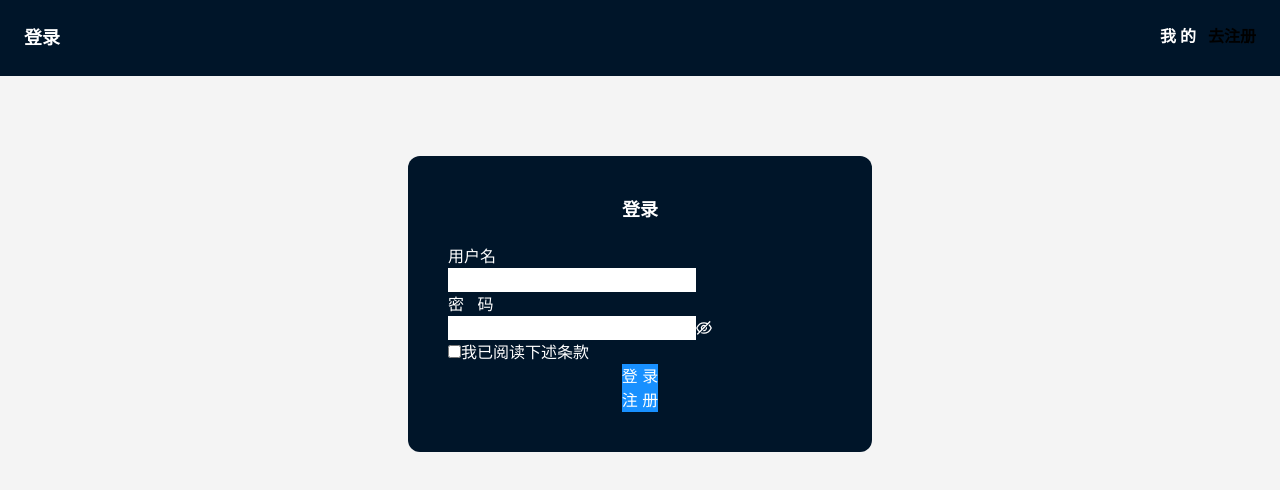
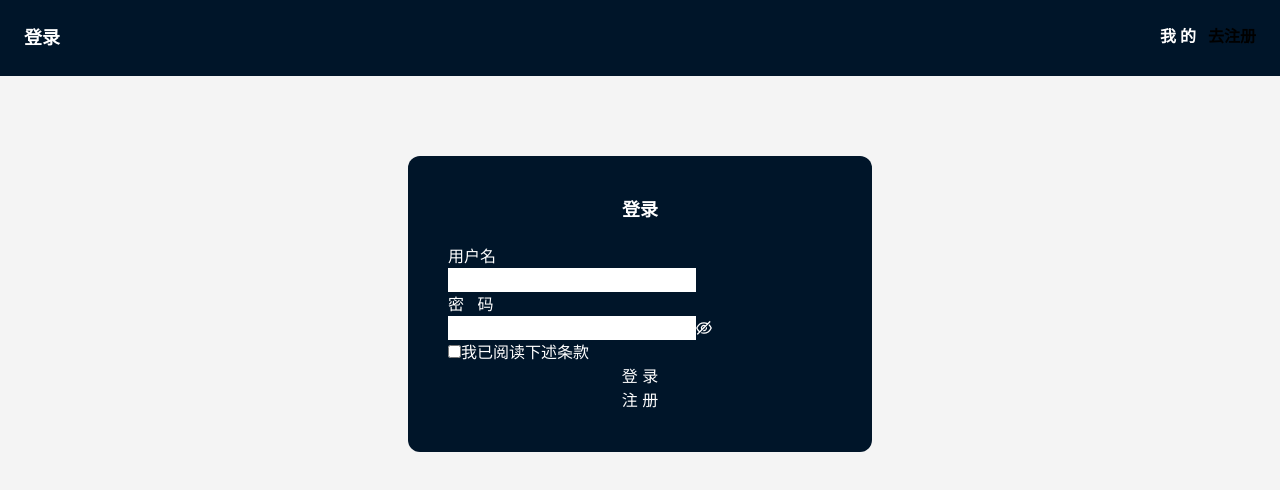
Before and after one commit to kongmingLatern/admin-react, a React (Create React App) app in the folder frontend/: page /login in a window 1280 px wide. Shown: the top 490 px of the page. Built offline with nearby package versions, Linux system fonts and the light colour scheme.

Commit message:
change: change something

```diff
--- a/frontend/src/index.css
+++ b/frontend/src/index.css
@@ -21,3 +21,10 @@ code {
 .ant-layout-sider-children {
   height: 100vh;
 }
+
+button,
+[type='button'],
+[type='reset'],
+[type='submit'] {
+  background: unset;
+}
```
